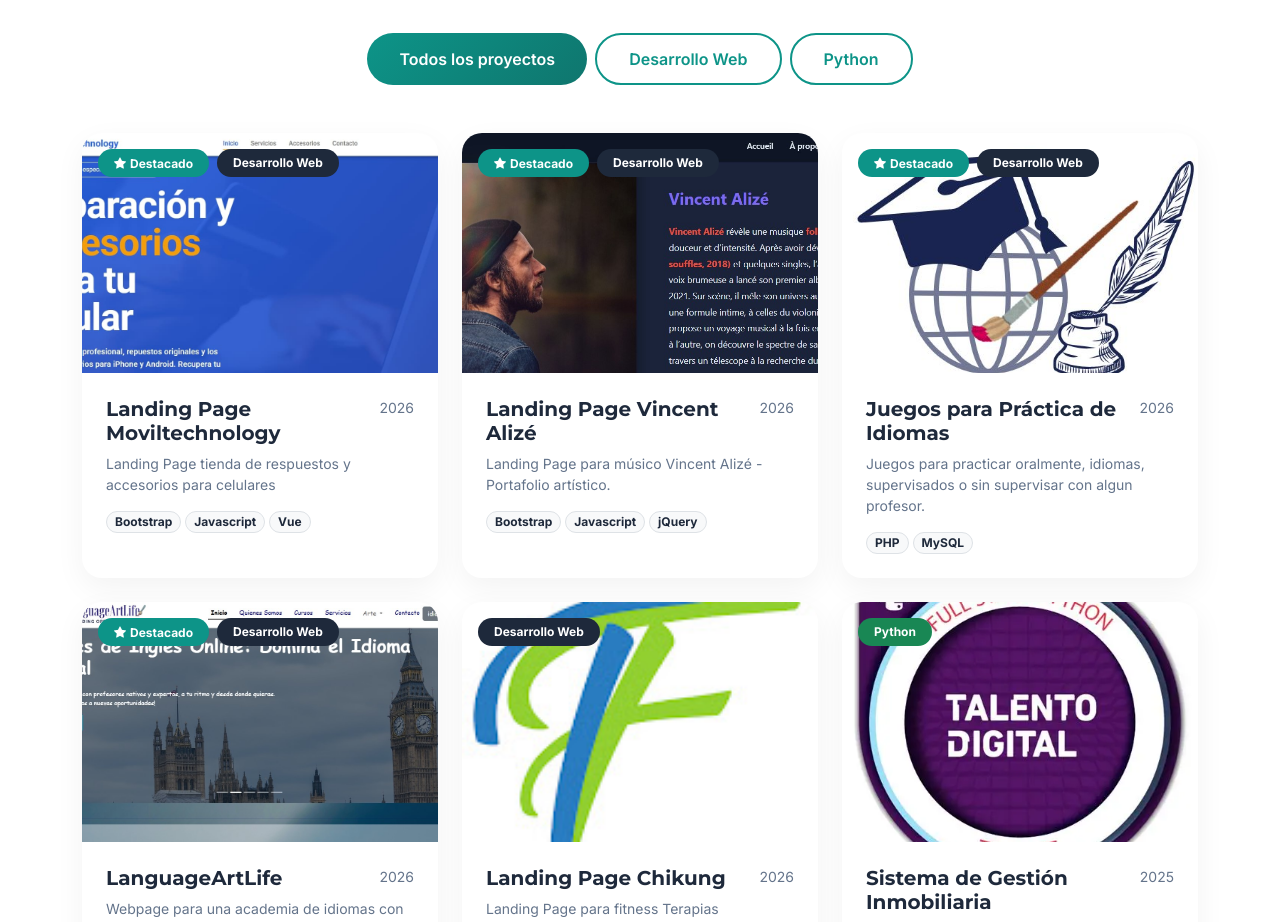
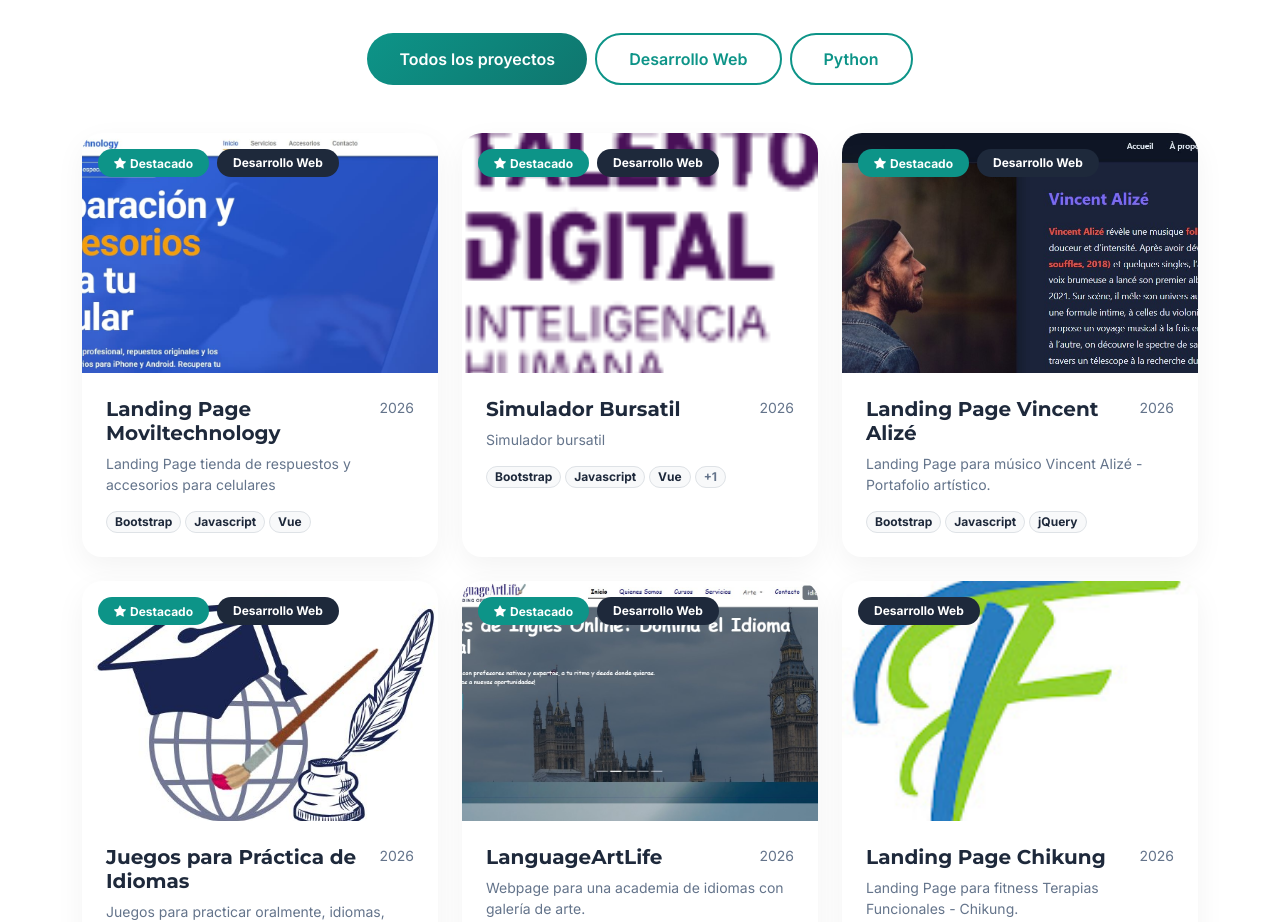
Before and after one commit to fmonroy75/fmonroy-vue, a Vue app: page / in a window 1280 px wide. Shown: the part 10320-11242 px from the top of the page. Built offline with nearby package versions, Linux system fonts and the light colour scheme.

Commit message:
update: portafolio

```diff
--- a/src/data/portfolioData.js
+++ b/src/data/portfolioData.js
@@ -668,6 +668,28 @@ export const projects = [
     featured: true,
     year: 2026
 
+  },
+  {
+    id: 8,
+    title: 'Simulador Bursatil',
+    category: 'web',
+    categoryLabel: 'Desarrollo Web',
+    description: 'Simulador bursatil',
+    fullDescription: 'Simulador de compra y ventas de acciones, con una seccion para noticias',
+    image: '../src/assets/images/portfolio/talentodigital.png',
+    technologies: ['Bootstrap', 'Javascript', 'Vue','Firebase'],
+    features: [
+      'Autentificacion',
+      'APIs',
+      'Compra/venta acciones',
+      'Blog de Noticias',
+    ],
+    demoUrl: '',
+    codeUrl: '',
+    webUrl:'https://fmonroy75.github.io/simulador-bursatil/',
+    featured: true,
+    year: 2026
+
   }
 
 ]
```
Also changed, not shown: src/assets/images/portfolio/talentodigital.png (added).
